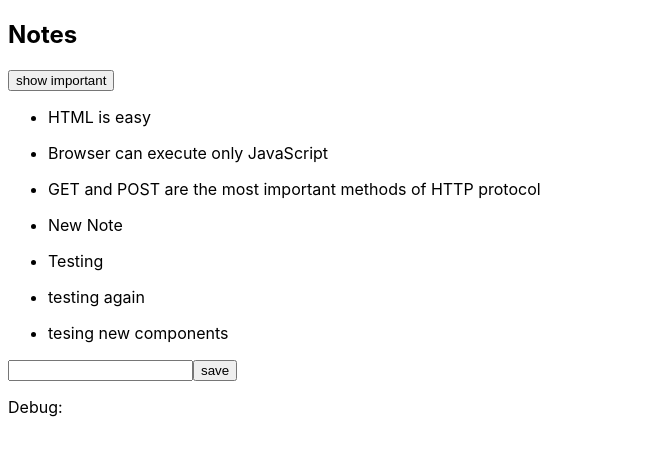
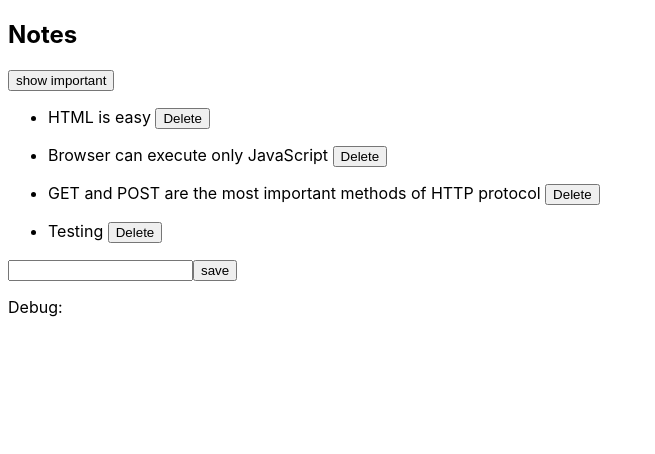
Before and after one commit to filmverse/part4, a React (Create React App) app in the folder project2/: page / in a window 1280 px wide. Shown: the top 454 px of the page, without its empty margins (0-655 px from the left). Built offline with nearby package versions, Linux system fonts and the light colour scheme; data requests are answered from the project's data file.

Commit message:
creating notes app for testing purpose

```diff
--- a/project2/db.json
+++ b/project2/db.json
@@ -16,24 +16,9 @@
       "important": true
     },
     {
-      "content": "New Note",
-      "important": true,
-      "id": 4
-    },
-    {
       "content": "Testing",
       "important": false,
       "id": 5
-    },
-    {
-      "content": "testing again",
-      "important": true,
-      "id": 6
-    },
-    {
-      "content": "tesing new components",
-      "important": true,
-      "id": 7
     }
   ]
 }
--- a/project2/src/App.js
+++ b/project2/src/App.js
@@ -34,13 +34,19 @@ const App = () => {
     )
   }
 
+  const noteToShow = showAll
+    ? notes
+    : notes.filter(note => note.important === true)
+
   const handleChange = (funObj) => (event) => {
     funObj(event.target.value)
   }
 
-  const noteToShow = showAll
-    ? notes
-    : notes.filter(note => note.important === true)
+  const removeNote = (id) => () => {
+    axios.delete(`${baseUrl}/${id}`).then(() => {
+      setNotes(notes.filter(note => note.id !== id))
+    })
+  }
 
   return (
     <div>
@@ -48,7 +54,7 @@ const App = () => {
       <button onClick={() => {setShowAll(!showAll)}}>
         show {showAll ? "important" : "all"}
       </button>
-      {noteToShow.map(note => <Note key={note.id} note={note} />)}
+      {noteToShow.map(note => <Note key={note.id} note={note} removeNote={removeNote} />)}
       <NoteForm addNote={addNote} newNote={newNote} handleChange={handleChange(setNewNote)} />
       <p>Debug: {newNote}</p>
     </div>
--- a/project2/src/components/Note.js
+++ b/project2/src/components/Note.js
@@ -1,9 +1,9 @@
 
-const Note = ({ note }) => {
+const Note = ({ note, removeNote }) => {
     return (
         <div>
             <ul>
-                <li>{note.content}</li>
+                <li>{note.content} <button onClick={removeNote(note.id)}>Delete</button></li>
             </ul>
         </div>
     )
```
